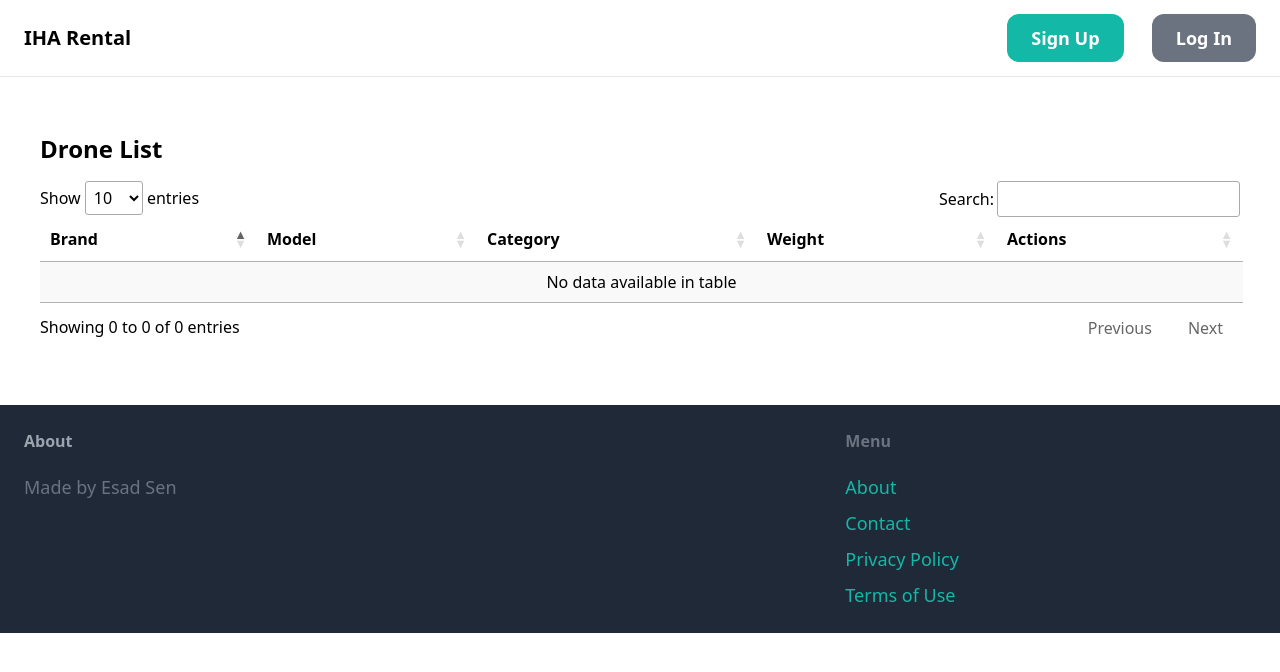
After one commit to esadsen/django-IhaRental, a Django app: page /rental/drones/ in a window 1280 px wide. The commit adds this page. Shown: the top 672 px of the page. Run offline with Django 5.2, Linux system fonts and the light colour scheme; data that the repository does not hold is empty; some libraries are stand-ins or nearby versions.

Commit message:
Added Rental form, updated URLs and views for drone listing,  datatables structure used for listing and modified base template with new links and styles.

```diff
--- a/rental/forms.py
+++ b/rental/forms.py
@@ -1,5 +1,5 @@
 from django import forms
-from .models import Drone
+from .models import Drone,Rental
 
 INPUT_CLASSES='w-full py-4 px-6 rounded-xl border'
 
@@ -46,3 +46,12 @@ class EditDroneForm(forms.ModelForm):
                 'class': INPUT_CLASSES
             }),
         }
+
+class RentalForm(forms.ModelForm):
+    class Meta:
+        model = Rental
+        fields = ['start_datetime', 'end_datetime']
+        widgets = {
+            'start_datetime': forms.DateTimeInput(attrs={'class': 'w-full py-2 px-4 rounded-md border'}),
+            'end_datetime': forms.DateTimeInput(attrs={'class': 'w-full py-2 px-4 rounded-md border'}),
+        }
--- a/rental/urls.py
+++ b/rental/urls.py
@@ -1,12 +1,18 @@
 from django.urls import path
 from . import views
+from .views import drone_list, drone_data
+
 
 app_name="rental"
 
 urlpatterns=[
-    path('new/',views.new,name='new'),
-    path('<int:pk>/edit/',views.edit, name="edit"),
-    path('<int:pk>/delete/',views.delete, name="delete"),
+    path('drone/new/',views.new,name='new'),
+    path('drone/<int:pk>/edit/',views.edit, name="edit"),
+    path('drone/<int:pk>/delete/',views.delete, name="delete"),
+    path('drones/', drone_list, name='drone_list'),
+    path('drones/data/', drone_data, name='drone_data'),
+
+
 
 
 
--- a/rental/views.py
+++ b/rental/views.py
@@ -4,6 +4,8 @@ from .models import Drone,Rental
 from django.contrib import messages
 from .forms import NewDroneForm,EditDroneForm
 from PIL import Image
+from django.http import JsonResponse
+
 
 
 def index(request):
@@ -74,6 +76,41 @@ def delete(request, pk):
     drone.delete()
     return redirect('index')
 
+def drone_list(request):
+    return render(request, 'drone/drone_list.html')
+
+def drone_data(request):
+    draw = int(request.GET.get('draw', 0))
+    start = int(request.GET.get('start', 0))
+    length = int(request.GET.get('length', 10))
+    search_value = request.GET.get('search[value]', '')
+
+    drones = Drone.objects.all()
+    total_records = drones.count()
+
+    if search_value:
+        drones = drones.filter(brand__icontains=search_value) | drones.filter(model__icontains=search_value) | drones.filter(category__icontains=search_value)
+
+    filtered_records = drones.count()
+    drones = drones[start:start+length]
+
+    data = [{
+        'brand': drone.brand,
+        'model': drone.model,
+        'category': drone.category,
+        'weight': drone.weight,
+        'id': drone.id
+    } for drone in drones]
+
+    response = {
+        'draw': draw,
+        'recordsTotal': total_records,
+        'recordsFiltered': filtered_records,
+        'data': data
+    }
+
+    return JsonResponse(response)
+
 def resize_image(image_path, size=(2000, 2000)):
     img = Image.open(image_path)
     img = img.resize(size, Image.Resampling.LANCZOS)
--- a/templates/base.html
+++ b/templates/base.html
@@ -4,7 +4,9 @@
     <meta charset="UTF-8">
     <meta http-equiv="X-UA-Compatible" content="IE=edge">
     <meta name="viewport" content="width=device-width, initial-scale=1.0">
+    <link href="https://cdn.datatables.net/1.11.3/css/jquery.dataTables.min.css" rel="stylesheet">
     <script src="https://cdn.tailwindcss.com"></script>
+    <link rel="stylesheet" href="https://cdnjs.cloudflare.com/ajax/libs/font-awesome/5.15.3/css/all.min.css">
     <title>{% block title %}{% endblock title %} | IHA Rental</title>
 </head>
 <body>
@@ -12,17 +14,17 @@
         <a href="/" class="text-xl font-semibold">IHA Rental</a>
 
         <div class="space-x-6">
-            <a href="{% url 'rental:new' %}" class="text-lg font-semibold hover:text-gray-500">New Drone</a>
-            <a href="#" class="text-lg font-semibold hover:text-gray-500">Browse</a>
 
             {% if request.user.is_authenticated %}
-            <a href="#" class="px-6 py-3 text-lg font-semibold bg-teal-500 text-white rounded-xl hover:bg-teal-700">Inbox</a>
-            <a href="#" class="px-6 py-3 text-lg font-semibold bg-gray-500 text-white rounded-xl hover:bg-gray-700">Dashboard</a>
-            <a href="{% url 'user:logout' %}" class="px-6 py-3 text-lg font-semibold bg-gray-500 text-white rounded-xl hover:bg-gray-700">Log Out</a>
-
+                {% if request.user.is_staff %}
+                <a href="{% url 'rental:new' %}" class="text-lg font-semibold hover:text-gray-500">New Drone</a>
+                {% endif %}
+                <a href="{% url 'rental:drone_list' %}" class="px-6 py-3 text-lg font-semibold bg-gray-500 text-white rounded-xl hover:bg-gray-700">Drones</a>
+                <a href="#" class="text-lg font-semibold hover:text-gray-500">Rent History</a>
+                <a href="{% url 'user:logout' %}" class="px-6 py-3 text-lg font-semibold bg-gray-500 text-white rounded-xl hover:bg-gray-700">Log Out</a>
             {% else %}
-            <a href="{% url 'user:signup' %}" class="px-6 py-3 text-lg font-semibold bg-teal-500 text-white rounded-xl hover:bg-teal-700">Sign Up</a>
-            <a href="{% url 'user:login' %}" class="px-6 py-3 text-lg font-semibold bg-gray-500 text-white rounded-xl hover:bg-gray-700">Log In</a>
+                <a href="{% url 'user:signup' %}" class="px-6 py-3 text-lg font-semibold bg-teal-500 text-white rounded-xl hover:bg-teal-700">Sign Up</a>
+                <a href="{% url 'user:login' %}" class="px-6 py-3 text-lg font-semibold bg-gray-500 text-white rounded-xl hover:bg-gray-700">Log In</a>
             {% endif %}
         </div>
     </nav>
--- /dev/null
+++ b/templates/drone/drone_list.html
@@ -0,0 +1,52 @@
+{% extends 'base.html' %}
+
+{% block title %}Drone List{% endblock %}
+
+{% block body %}
+<div class="container mx-auto px-4 py-8">
+    <h2 class="text-2xl font-bold mb-4">Drone List</h2>
+    <table id="droneTable" class="display w-full">
+        <thead>
+            <tr>
+                <th>Brand</th>
+                <th>Model</th>
+                <th>Category</th>
+                <th>Weight</th>
+                <th>Actions</th>
+            </tr>
+        </thead>
+    </table>
+</div>
+
+<script src="https://code.jquery.com/jquery-3.6.0.min.js"></script>
+<script src="https://cdn.datatables.net/1.11.3/js/jquery.dataTables.min.js"></script>
+<script src="https://cdnjs.cloudflare.com/ajax/libs/font-awesome/5.15.3/js/all.min.js"></script>
+<script>
+    $(document).ready(function() {
+        var isAdmin = {{ user.is_staff|yesno:"true,false" }};
+
+        $('#droneTable').DataTable({
+            "processing": true,
+            "serverSide": true,
+            "ajax": "{% url 'rental:drone_data' %}",
+            "columns": [
+                { "data": "brand" },
+                { "data": "model" },
+                { "data": "category" },
+                { "data": "weight" },
+                {
+                    "data": "id",
+                    "render": function(data, type, row, meta){
+                        var buttons = '<a href="/rental/drone/' + data + '/rent/" class="inline-block bg-blue-500 text-white px-3 py-2 rounded-md mx-1"><i class="fas fa-cart-plus"></i> Rent</a>';
+                        if (isAdmin) {
+                            buttons += '<a href="/rental/drone/' + data + '/edit/" class="inline-block bg-yellow-500 text-white px-3 py-2 rounded-md mx-1"><i class="fas fa-edit"></i> Edit</a>';
+                            buttons += '<a href="/rental/drone/' + data + '/delete/" class="inline-block bg-red-500 text-white px-3 py-2 rounded-md mx-1"><i class="fas fa-trash-alt"></i> Delete</a>';
+                        }
+                        return buttons;
+                    }
+                }
+            ]
+        });
+    });
+</script>
+{% endblock %}
```
